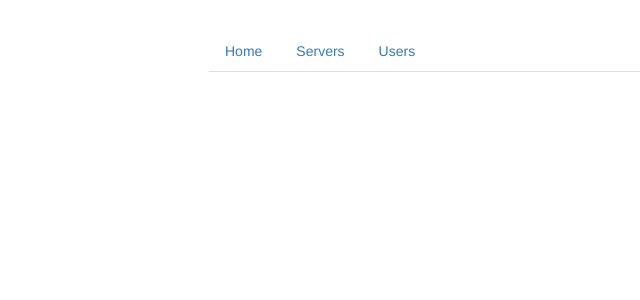
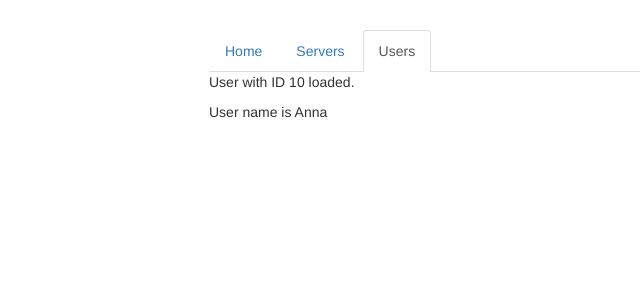
Before and after one commit to nishatoma/Routing-Section11, an Angular app: page /users/10/Anna in a window 1280 px wide. Before the commit this address led to /. Shown: the top 300 px of the page, without its empty margins (56-696 px from the left). Built offline with nearby package versions, Linux system fonts and the light colour scheme.

Commit message:
Add parameters to routes.

```diff
--- a/src/app/app.module.ts
+++ b/src/app/app.module.ts
@@ -17,7 +17,9 @@
   // Each route is just a javascript object in this array.
   { path: '', component: HomeComponent },
   { path: 'users', component: UsersComponent },
-  { path: 'servers', component: ServersComponent }
+  { path: 'servers', component: ServersComponent },
+  // Any users/1, or users/2 the ':id' is dynamic now.
+  { path: 'users/:id/:name', component: UserComponent },
 ];
 
 @NgModule({
--- a/src/app/users/user/user.component.html
+++ b/src/app/users/user/user.component.html
@@ -1,2 +1,2 @@
-<p>User with ID _ID_ loaded.</p>
-<p>User name is _NAME_</p>
+<p>User with ID {{ user.id }} loaded.</p>
+<p>User name is {{ user.name}}</p>
--- a/src/app/users/user/user.component.ts
+++ b/src/app/users/user/user.component.ts
@@ -1,4 +1,5 @@
 import { Component, OnInit } from '@angular/core';
+import { ActivatedRoute } from '@angular/router';
 
 @Component({
   selector: 'app-user',
@@ -8,9 +9,13 @@
 export class UserComponent implements OnInit {
   user: {id: number, name: string};
 
-  constructor() { }
+  constructor(private route: ActivatedRoute) { }
 
   ngOnInit() {
+    this.user = {
+      id: this.route.snapshot.params['id'],
+      name: this.route.snapshot.params['name']
+    }
   }
 
 }
```
